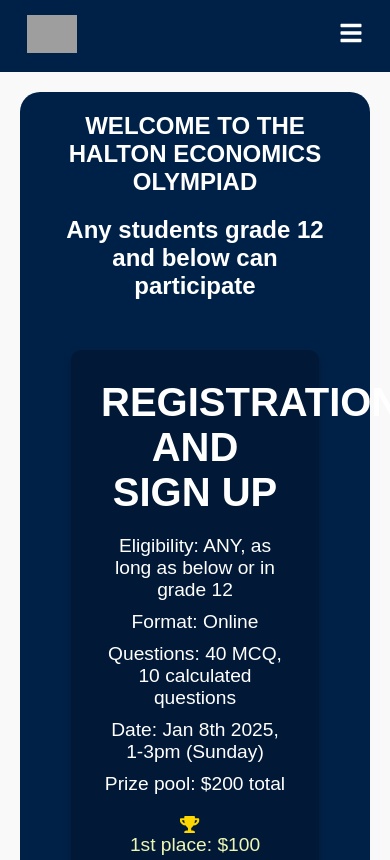
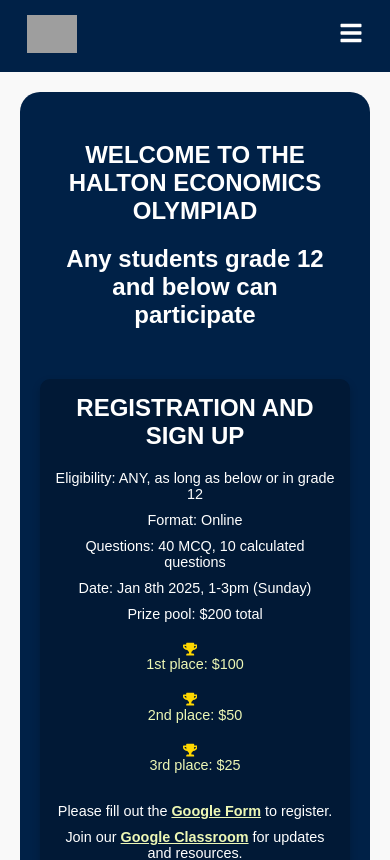
Before and after one commit to thecodemonki/Economics-Club-Website, a React (Create React App) app: page / in a window 390 px wide. Shown: the top 860 px of the page. Built offline with nearby package versions, Linux system fonts and the light colour scheme; grey boxes are pictures that could not be loaded.

Commit message:
fixed mobile issues

```diff
--- a/src/Components/Home/Home.css
+++ b/src/Components/Home/Home.css
@@ -48,10 +48,11 @@
   color: white;
   padding: 30px;
   border-radius: 10px;
-  width: 80%;
+  width: 100%;
   max-width: 800px;
   text-align: center;
   box-shadow: 0 4px 8px rgba(0, 0, 0, 0.2);
+  margin: 0 auto; /* Center the section */
 }
 
 .registration-section h2 {
@@ -104,3 +105,33 @@
 .registration-section a:hover {
   color: #ffeb3b; /* Lighter yellow on hover */
 }
+
+@media (max-width: 768px) {
+  .registration-section {
+    padding: 20px; /* Adjust padding for smaller screens */
+  }
+
+  .registration-section h2 {
+    font-size: 2em; /* Adjust font size for smaller screens */
+  }
+
+  .registration-section p,
+  .registration-section ul li {
+    font-size: 1em; /* Adjust font size for smaller screens */
+  }
+}
+
+@media (max-width: 480px) {
+  .registration-section {
+    padding: 15px; /* Further adjust padding for very small screens */
+  }
+
+  .registration-section h2 {
+    font-size: 1.5em; /* Further adjust font size for very small screens */
+  }
+
+  .registration-section p,
+  .registration-section ul li {
+    font-size: 0.9em; /* Further adjust font size for very small screens */
+  }
+}
```
